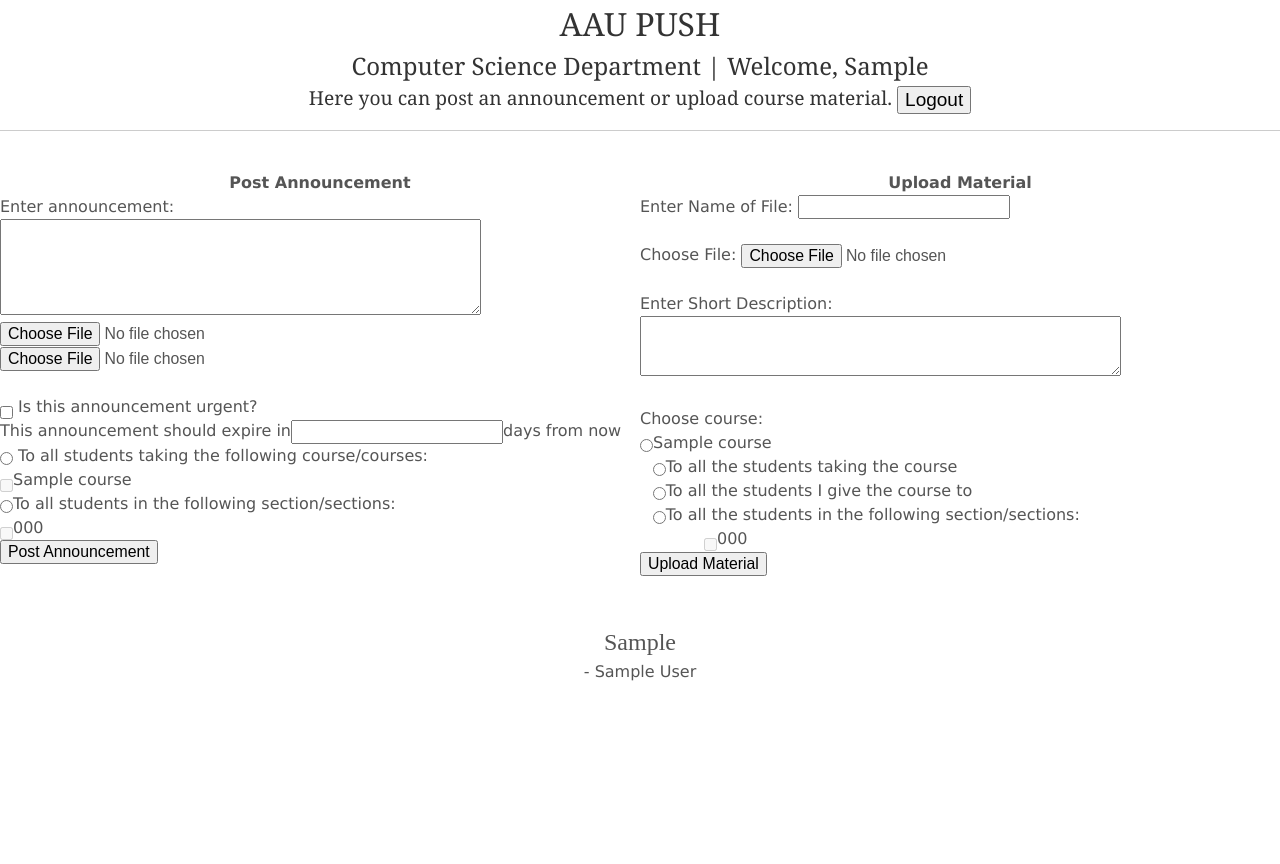
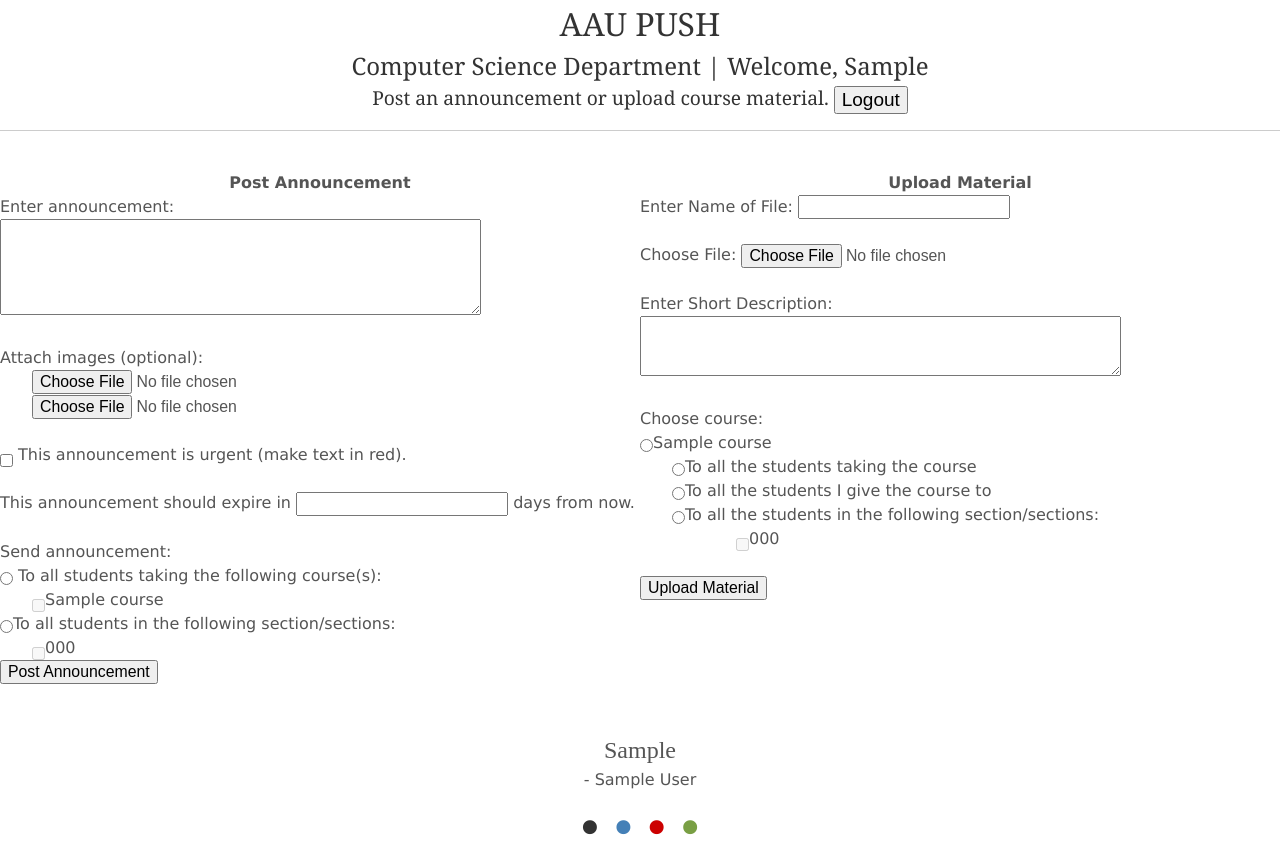
Before and after one commit to NatMinyel/aaupush, a Django app: template main/templates/main/portal.html in a window 1280 px wide. Before the commit the page ends 681 px from the top, so only its background shows below. Run offline with Django 3.2, Linux system fonts and the light colour scheme; the template is opened without the code that fills it: values that come from a table or form of the project are taken from there, others are empty; tables that the repository leaves empty hold one stand-in row (values such as "Sample post").

Commit message:
New Interface

```diff
--- a/main/templates/main/base.html
+++ b/main/templates/main/base.html
@@ -93,6 +93,10 @@
 	<br><br>
 	<center>
 	<q>{{quote.quote}}</q><br>- {{quote.author}}<br>
+	<a href="push.html"><font color=#333 size="100px">&bull;</font></a>
+	<a href="speed.html"><font color=#4480b7 size="20px">&bull;</font></a>
+	<a href="simplicity.html"><font color=#cc0000 size="20px">&bull;</font></a>
+	<a href="relevance.html"><font color=#799f44 size="20px">&bull;</font></a>
 	</center>
 	</body>
 	<footer></footer>
--- a/main/templates/main/course_view.html
+++ b/main/templates/main/course_view.html
@@ -12,7 +12,9 @@
 
 {% block content %}
 	<br>
-	<center><a href="{% url 'Section' section.code%}">Back to Announcements</a></center>
+	<a class="ann" href="{% url 'Section' section.code%}">&ensp;Back to Announcements</a>
+	<a id="switch" href="{% url 'course_view_multi' section.code course.get_link_name %}">Multiple Download Mode&ensp;</a>
+	<br>
 	<br>
 	{% if materials %}
 	<table width=100% border="1" cellpadding="">
--- a/main/templates/main/portal.html
+++ b/main/templates/main/portal.html
@@ -48,7 +48,7 @@
 
 
 {% block section_code %}
-Here you can post an announcement or upload course material.
+Post an announcement or upload course material.
 <form action="{% url 'portal' %}" method='post' style="display:inline;">
 	{% csrf_token %}
 	<input type="hidden" name="request_type" value='Logout'/>
@@ -71,19 +71,20 @@
 		  <input type='hidden' name='request_type' value='announcement' />
 		  {% csrf_token %}
 		   <tr><td> Enter announcement:<br> </td></tr>
-					<tr><td> <textarea id="message" name="message" rows="5" cols="50" required></textarea> </td></tr>
-		   <tr><td> <input type="file" name="file" /> <br> </td></tr>
-		   <tr><td> <input type="file" name="file_" /> <br><br> </td></tr>
-		   <tr><td> <input name="urgent" type="checkbox" value="True"/> Is this announcement urgent? </td></tr>
-		   <tr><td style="float:left;"> This announcement should expire in<input name="duration" type="number" required/>days from now </td></tr>
-		   <tr><td> <input type="radio" name="ann_type" value="course" required onclick="myotherFunction('course','section')"/>
-				To all students taking the following course/courses:<br> </td></tr>
-		   <tr><td> {% for cor in course %}
-					<input type="checkbox" name='course' value="{{cor.name}}" onchange="myFunction('course')" required="required" disabled="True"  >{{cor}}</input>
+					<tr><td> <textarea id="message" name="message" rows="5" cols="50" required></textarea> <br><br> Attach images (optional): <br></td></tr>
+		   <tr><td style="padding-left:5%;"><input type="file" name="file" /> <br> </td></tr>
+		   <tr><td style="padding-left:5%;"> <input type="file" name="file_" /> <br><br> </td></tr>
+		   <tr><td > <input name="urgent" type="checkbox" value="True"/> This announcement is urgent (make text in red).</td></tr>
+
+		   <tr><td style="float:left;"> <br>This announcement should expire in <input name="duration" type="number" required/> days from now.<br><br></td></tr>
+		   <tr><td> <b>Send announcement: </b><br><input type="radio" name="ann_type" value="course" required onclick="myotherFunction('course','section')"/>
+				To all students taking the following course(s):<br> </td></tr>
+		   <tr><td style="padding-left:5%;"> {% for cor in course %}
+				<input type="checkbox" name='course' value="{{cor.name}}" onchange="myFunction('course')" required="required" disabled="True"  >{{cor}}</input>
 				{% endfor %}<br> </td></tr>
-		   <tr><td> <input type="radio" name="ann_type" value="section" required onclick="myotherFunction('section','course')"/>To all students in the following section/sections:<br> </td></tr>
-		   <tr><td> {% for section in sections%}
-		   <input name="section" type="checkbox" value="{{section}}"  onchange="myFunction('section')" required="required" disabled="True"/>{{section}}
+		   <tr><td > <input type="radio" name="ann_type" value="section" required onclick="myotherFunction('section','course')"/>To all students in the following section/sections:<br> </td></tr>
+		   <tr><td style="padding-left:5%;"> {% for section in sections%}
+		   		<input name="section" type="checkbox" value="{{section}}"  onchange="myFunction('section')" required="required" disabled="True"/>{{section}}
 				{%endfor%} </td></tr>
            <tr><td> <input type='submit' value='Post Announcement'/> </td></tr>
 			</form>
@@ -100,20 +101,20 @@
 			<tr><td> Enter Short Description:</td></tr>
             <tr><td><textarea name='description' rows="3" cols="50" required/></textarea> <br><br> </td></tr>
 
-            <tr><td>Choose course: </td></tr>
+            <tr><td><b>Choose course: </b></td></tr>
 
 
             <tr><td> {% for cor in course %}
     			           <input type="radio" name='course' value="{{cor.id}}" required="required">{{cor}}</input>
 			           {% endfor %} </td></tr>
 
-            <tr><td style="padding-left:2%;"> <input type="radio" name="mat_type" value="all" required onclick="myotherFunction('none','mat_section')"/>To all the students taking the course <br> </td></tr>
-            <tr><td style="padding-left:2%;"> <input type="radio" name="mat_type" value="my" required onclick="myotherFunction('none','mat_section')"/>To all the students I give the course to <br> </td></tr>
-		   	<tr><td style="padding-left:2%;"> <input type="radio" name="mat_type" value="section" required onclick="myotherFunction('mat_section','none')"/>To all the students in the following section/sections: <br> </td></tr>
-			<tr><td style="padding-left:10%;"> {% for section in sections%}
+            <tr><td style="padding-left:5%;"> <input type="radio" name="mat_type" value="all" required onclick="myotherFunction('none','mat_section')"/>To all the students taking the course <br> </td></tr>
+            <tr><td style="padding-left:5%;"> <input type="radio" name="mat_type" value="my" required onclick="myotherFunction('none','mat_section')"/>To all the students I give the course to <br> </td></tr>
+		   	<tr><td style="padding-left:5%;"> <input type="radio" name="mat_type" value="section" required onclick="myotherFunction('mat_section','none')"/>To all the students in the following section/sections: <br> </td></tr>
+			<tr><td style="padding-left:15%;"> {% for section in sections%}
 					       <input name="mat_section" type="checkbox" value="{{section}}"  onchange="myFunction('mat_section')" required="required" disabled="True"/>{{section}}
 				       {%endfor%} </td></tr>
-			<tr><td> <input type='submit' value='Upload Material' /> </td></tr>
+			<tr><td><br> <input type='submit' value='Upload Material' /> </td></tr>
 			</form>
          </table>
 		</td>
--- a/main/templates/main/section.html
+++ b/main/templates/main/section.html
@@ -38,7 +38,7 @@
    			{% if announcement.file1 %}
    			<br>
    			{% load static %}
-            <a href="{% static announcement.get_link_one %}"><img src="{% static announcement.get_link_one %}" width="100px" height="100px"/></a>
+            <a href="{% static announcement.get_link_one %}"><img src="{% static announcement.get_link_one %}" width="400px" height="200px"/></a>
    			{% endif %}
    			{% if announcement.file2 %}
    				{% load static %}
```
Also changed, not shown: main/templates/main/first_login.html (+25 -35 lines).
